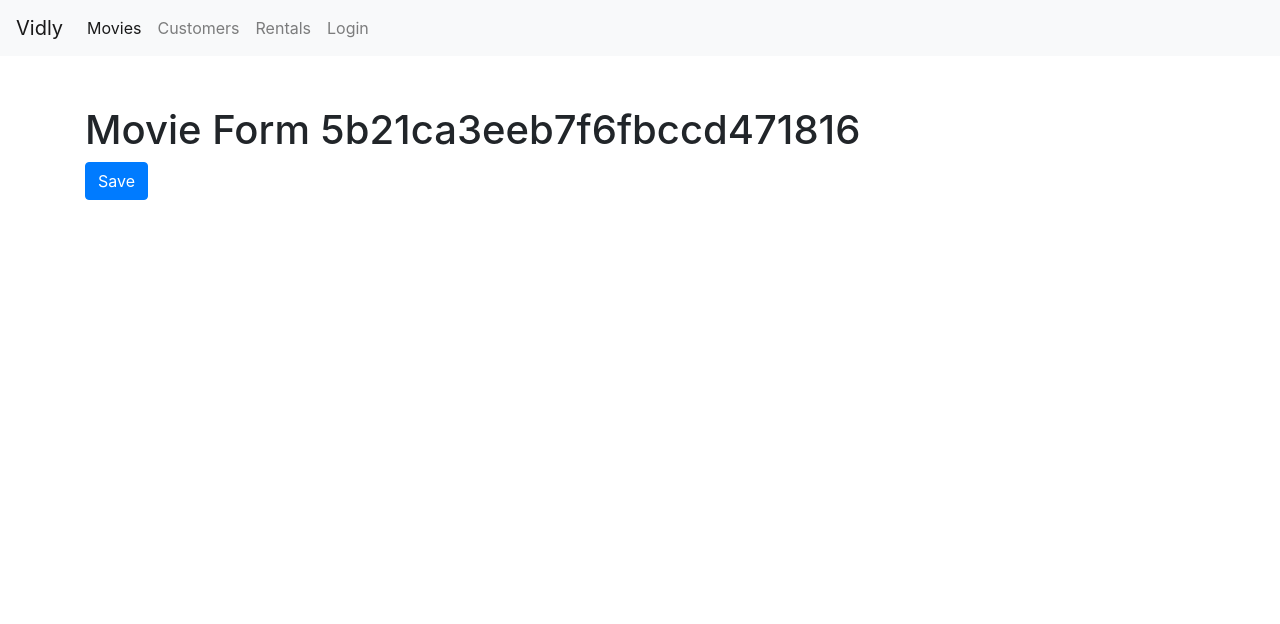
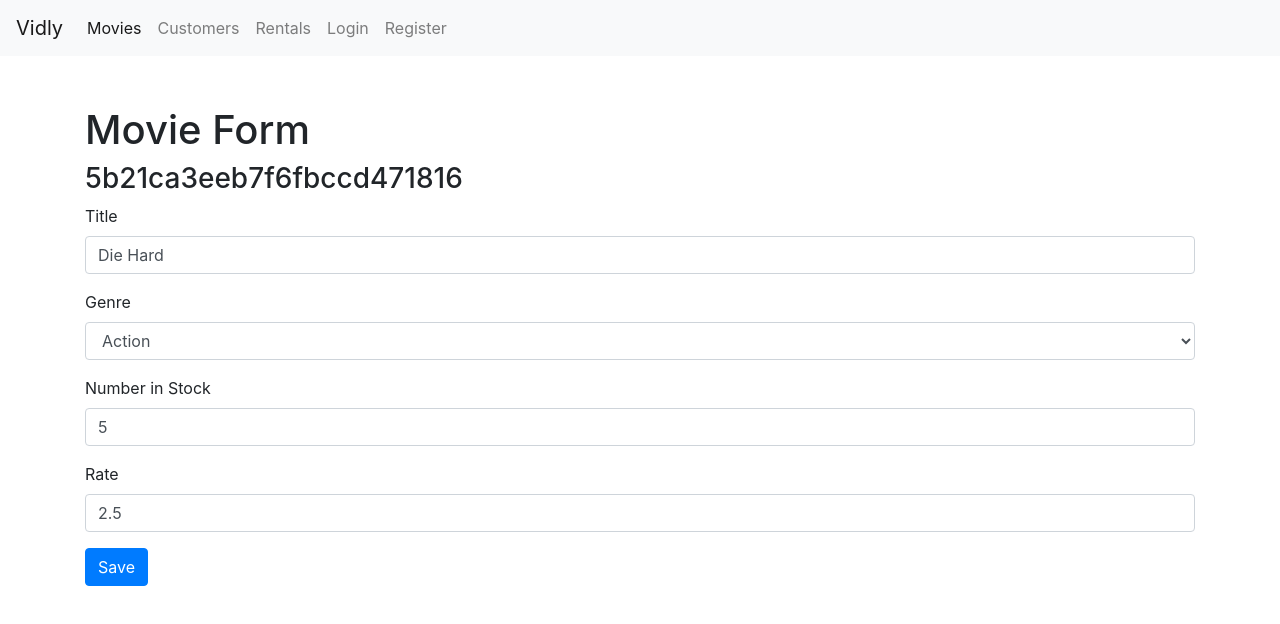
Before and after one commit to GeorgeSteshenko/react-vidly-app, a React (Create React App) app: page /movies/5b21ca3eeb7f6fbccd471816 in a window 1280 px wide. Shown: the top 624 px of the page. Built offline with nearby package versions, Linux system fonts and the light colour scheme.

Commit message:
Added register form, movie page form, additional form elements

```diff
--- a/package.json
+++ b/package.json
@@ -5,6 +5,7 @@
   "dependencies": {
     "bootstrap": "^4.1.1",
     "font-awesome": "^4.7.0",
+    "joi-browser": "^13.4.0",
     "lodash": "^4.17.10",
     "prop-types": "^15.6.2",
     "react": "^16.9.0",
--- a/src/App.js
+++ b/src/App.js
@@ -7,6 +7,7 @@ import Customers from "./components/customers";
 import Rentals from "./components/rentals";
 import NotFound from "./components/notFound";
 import LoginForm from "./components/loginForm";
+import RegisterForm from "./components/registerForm";
 import "./App.css";
 
 function App() {
@@ -15,6 +16,7 @@ function App() {
       <NavBar />
       <main className="container">
         <Switch>
+          <Route path="/register" component={RegisterForm} />
           <Route path="/login" component={LoginForm} />
           <Route path="/movies/:id" component={MovieForm} />
           <Route path="/movies" component={Movies} />
--- /dev/null
+++ b/src/components/common/form.jsx
@@ -0,0 +1,89 @@
+import React, { Component } from "react";
+import Joi from "joi-browser";
+import Input from "./input";
+import Select from "./select";
+
+class Form extends Component {
+  state = {
+    data: {},
+    errors: {}
+  };
+
+  validate = () => {
+    const options = { abortEarly: false };
+    const { error } = Joi.validate(this.state.data, this.schema, options);
+    if (!error) return null;
+
+    const errors = {};
+    for (let item of error.details) errors[item.path[0]] = item.message;
+    return errors;
+  };
+
+  validateProperty = ({ name, value }) => {
+    const obj = { [name]: value };
+    const schema = { [name]: this.schema[name] };
+    const { error } = Joi.validate(obj, schema);
+    return error ? error.details[0].message : null;
+  };
+
+  handleSubmit = e => {
+    e.preventDefault();
+
+    const errors = this.validate();
+    this.setState({ errors: errors || {} });
+    if (errors) return;
+
+    this.doSubmit();
+  };
+
+  handleChange = ({ currentTarget: input }) => {
+    const errors = { ...this.state.errors };
+    const errorMessage = this.validateProperty(input);
+    if (errorMessage) errors[input.name] = errorMessage;
+    else delete errors[input.name];
+
+    const data = { ...this.state.data };
+    data[input.name] = input.value;
+    this.setState({ data, errors });
+  };
+
+  renderButton = label => {
+    return (
+      <button disabled={this.validate()} className="btn btn-primary">
+        {label}
+      </button>
+    );
+  };
+
+  renderInput = (name, label, type = "text") => {
+    const { data, errors } = this.state;
+
+    return (
+      <Input
+        name={name}
+        value={data[name]}
+        label={label}
+        type={type}
+        onChange={this.handleChange}
+        error={errors[name]}
+      />
+    );
+  };
+
+  renderSelect = (name, label, options) => {
+    const { data, errors } = this.state;
+
+    return (
+      <Select
+        name={name}
+        value={data[name]}
+        label={label}
+        options={options}
+        onChange={this.handleChange}
+        error={errors[name]}
+      ></Select>
+    );
+  };
+}
+
+export default Form;
--- a/src/components/common/input.jsx
+++ b/src/components/common/input.jsx
@@ -1,15 +1,24 @@
 import React from "react";
 
-const Input = ({ name, label, value, type, error, onChange }) => {
+// const Input = ({ name, label, value, type, error, onChange }) => {
+// rewritten params with ...rest
+const Input = ({ name, label, error, ...rest }) => {
   return (
     <div className="form-group">
       <label htmlFor={name}>{label}</label>
-      <input
+      {/* <input
         value={value}
         onChange={onChange}
         name={name}
+        type={type}
         id={name}
-        type={type}
+        className={error ? "form-control is-invalid" : "form-control"}
+      /> */}
+      {/* Rewritten props to use ...rest */}
+      <input
+        {...rest}
+        name={name}
+        id={name}
         className={error ? "form-control is-invalid" : "form-control"}
       />
       {error && (
--- a/src/components/common/navbar.jsx
+++ b/src/components/common/navbar.jsx
@@ -21,6 +21,9 @@ const NavBar = () => {
           <NavLink className="nav-item nav-link" to="/login">
             Login
           </NavLink>
+          <NavLink className="nav-item nav-link" to="/register">
+            Register
+          </NavLink>
         </div>
       </div>
     </nav>
--- /dev/null
+++ b/src/components/common/select.jsx
@@ -0,0 +1,29 @@
+import React from "react";
+
+const Select = ({ name, label, options, error, ...rest }) => {
+  return (
+    <div className="form-group">
+      <label htmlFor={name}>{label}</label>
+      <select
+        name={name}
+        id={name}
+        {...rest}
+        className={error ? "form-control is-invalid" : "form-control"}
+      >
+        <option value="" />
+        {options.map(option => (
+          <option key={option._id} value={option._id}>
+            {option.name}
+          </option>
+        ))}
+      </select>
+      {error && (
+        <div className="invalid-feedback" style={{ display: "block" }}>
+          {error}
+        </div>
+      )}
+    </div>
+  );
+};
+
+export default Select;
--- a/src/components/movieForm.jsx
+++ b/src/components/movieForm.jsx
@@ -1,22 +1,85 @@
 import React, { Fragment } from "react";
+import Joi from "joi-browser";
+import Form from "./common/form";
+import { getMovie, saveMovie } from "../services/fakeMovieService";
+import { getGenres } from "../services/fakeGenreService";
 
-const MovieForm = ({ match, history }) => {
-  //   handleSave = () => {
-  //     // Navigate to /products
-  //     this.props.history.replace("/products");
-  //   };
+class MovieForm extends Form {
+  state = {
+    data: {
+      title: "",
+      genreId: "",
+      numberInStock: "",
+      dailyRentalRate: ""
+    },
+    genres: [],
+    errors: {}
+  };
 
-  return (
-    <Fragment>
-      <h1>Movie Form {match.params.id}</h1>
-      <button
-        className="btn btn-primary"
-        onClick={() => history.push("/movies")}
-      >
-        Save
-      </button>
-    </Fragment>
-  );
-};
+  schema = {
+    _id: Joi.string(),
+    title: Joi.string()
+      .required()
+      .label("Title"),
+    genreId: Joi.string()
+      .required()
+      .label("Genre"),
+    numberInStock: Joi.number()
+      .required()
+      .min(0)
+      .max(100)
+      .label("Number in Stock"),
+    dailyRentalRate: Joi.number()
+      .required()
+      .min(0)
+      .max(10)
+      .label("Daily Rental Rate")
+  };
+
+  componentDidMount() {
+    const genres = getGenres();
+    this.setState({ genres });
+
+    const movieId = this.props.match.params.id;
+    if (movieId === "new") return;
+
+    const movie = getMovie(movieId);
+    if (!movie) return this.props.history.replace("/not-found");
+
+    this.setState({ data: this.mapToViewModel(movie) });
+  }
+
+  mapToViewModel(movie) {
+    return {
+      _id: movie._id,
+      title: movie.title,
+      genreId: movie.genre._id,
+      numberInStock: movie.numberInStock,
+      dailyRentalRate: movie.dailyRentalRate
+    };
+  }
+
+  doSubmit = () => {
+    saveMovie(this.state.data);
+
+    this.props.history.push("/movies");
+  };
+
+  render() {
+    return (
+      <Fragment>
+        <h1>Movie Form</h1>
+        <h3>{this.props.match.params.id}</h3>
+        <form onSubmit={this.handleSubmit}>
+          {this.renderInput("title", "Title")}
+          {this.renderSelect("genreId", "Genre", this.state.genres)}
+          {this.renderInput("numberInStock", "Number in Stock", "number")}
+          {this.renderInput("dailyRentalRate", "Rate")}
+          {this.renderButton("Save")}
+        </form>
+      </Fragment>
+    );
+  }
+}
 
 export default MovieForm;
--- a/src/components/movies.jsx
+++ b/src/components/movies.jsx
@@ -1,4 +1,5 @@
 import React, { Component } from "react";
+import { Link } from "react-router-dom";
 import MoviesTable from "./moviesTable";
 import ListGroup from "./common/listGroup";
 import Pagination from "./common/pagination";
@@ -70,7 +71,13 @@ class Movies extends Component {
 
   render() {
     const { length: count } = this.state.movies;
-    const { pageSize, currentPage, sortColumn } = this.state;
+    const {
+      pageSize,
+      currentPage,
+      sortColumn,
+      genres,
+      selectedGenre
+    } = this.state;
 
     if (count === 0) return <p>There are no movies in database.</p>;
 
@@ -80,12 +87,19 @@ class Movies extends Component {
       <div className="row">
         <div className="col-3">
           <ListGroup
-            items={this.state.genres}
-            selectedItem={this.state.selectedGenre}
+            items={genres}
+            selectedItem={selectedGenre}
             onItemSelect={this.handleGenreSelect}
           />
         </div>
         <div className="col">
+          <Link
+            to="/movies/new"
+            className="btn btn-primary"
+            style={{ marginBottom: 20 }}
+          >
+            New Movie
+          </Link>
           <p>Showing {totalCount} movies in database.</p>
           <MoviesTable
             movies={movies}
--- /dev/null
+++ b/src/components/registerForm.jsx
@@ -0,0 +1,48 @@
+import React, { Fragment } from "react";
+import Form from "./common/form";
+import Joi from "joi-browser";
+
+class RegisterForm extends Form {
+  state = {
+    data: {
+      username: "",
+      password: "",
+      name: ""
+    },
+    errors: {}
+  };
+
+  schema = {
+    username: Joi.string()
+      .required()
+      .email()
+      .label("Username"),
+    password: Joi.string()
+      .required()
+      .min(5)
+      .label("Password"),
+    name: Joi.string()
+      .required()
+      .label("Name")
+  };
+
+  doSubmit = () => {
+    console.log("Registered");
+  };
+
+  render() {
+    return (
+      <Fragment>
+        <h1>Register</h1>
+        <form onSubmit={this.handleSubmit}>
+          {this.renderInput("username", "Username", "email")}
+          {this.renderInput("password", "Password", "password")}
+          {this.renderInput("name", "Name")}
+          {this.renderButton("Register")}
+        </form>
+      </Fragment>
+    );
+  }
+}
+
+export default RegisterForm;
--- a/src/services/fakeMovieService.js
+++ b/src/services/fakeMovieService.js
@@ -84,7 +84,7 @@ export function saveMovie(movie) {
   movieInDb.dailyRentalRate = movie.dailyRentalRate;
 
   if (!movieInDb._id) {
-    movieInDb._id = Date.now();
+    movieInDb._id = Date.now().toString();
     movies.push(movieInDb);
   }
 
```
Also changed, not shown: public/index.html (+0 -10 lines), 1 other file (tests, documents, lock files or other folders).
